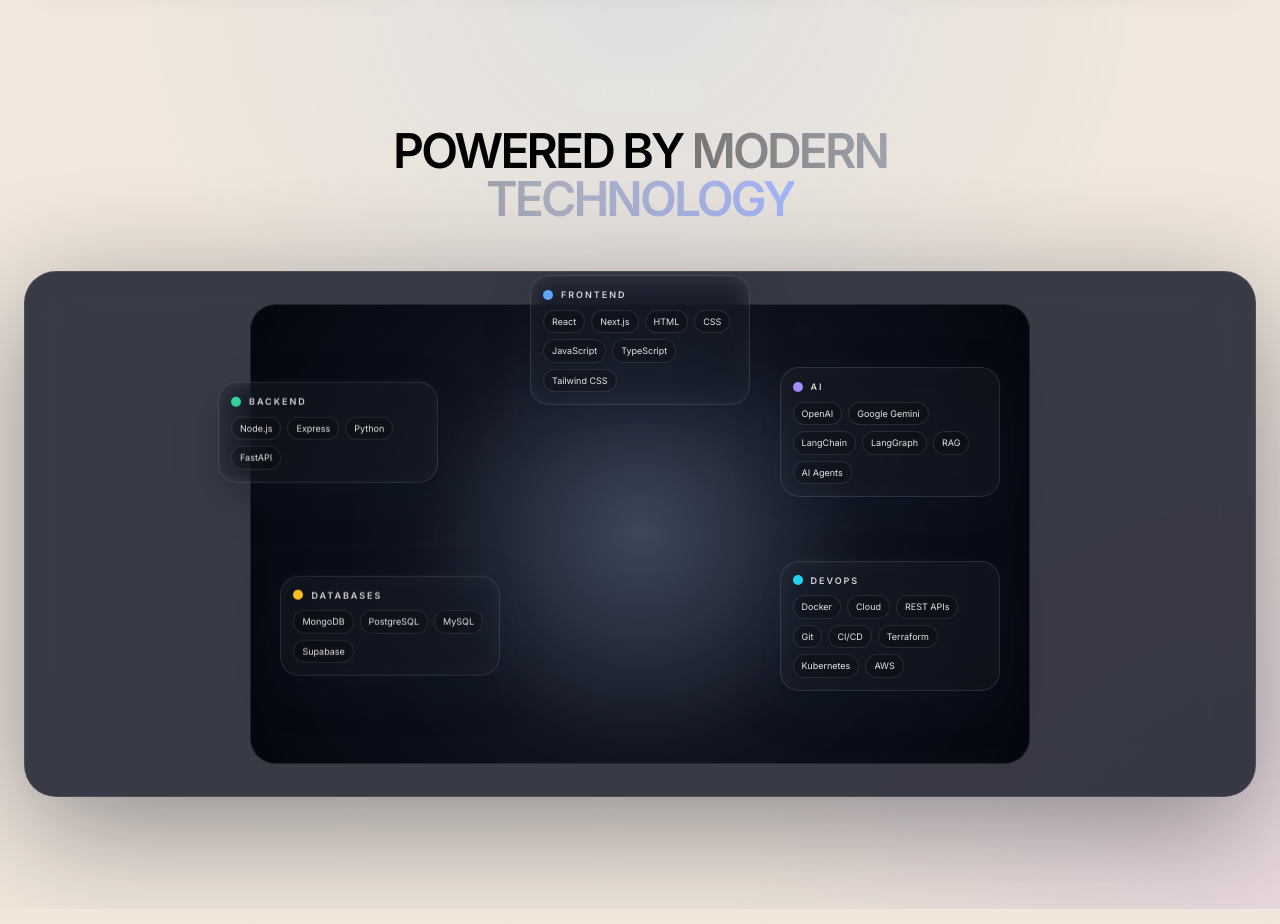
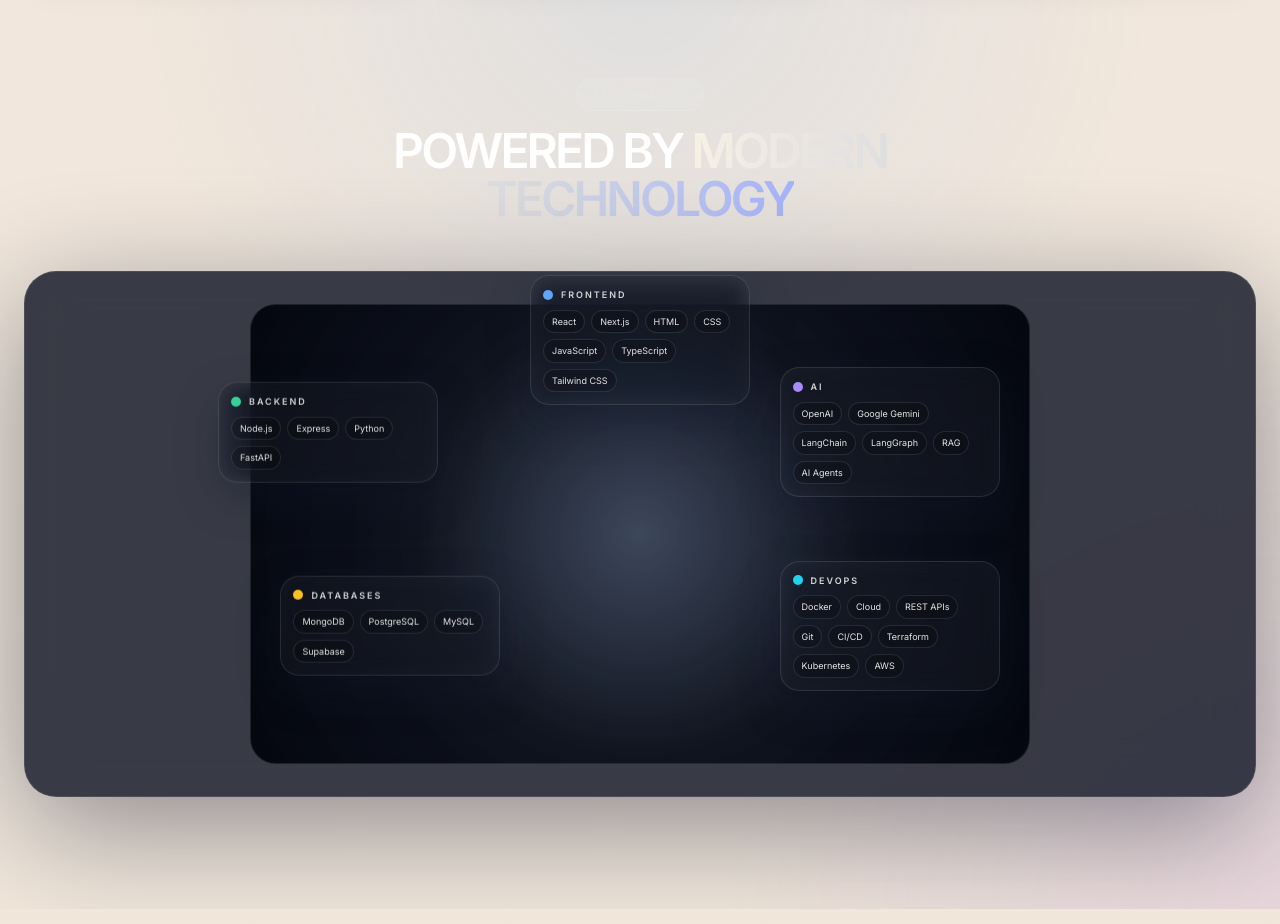
Before and after one commit to vaseenalabs-svg/vaseenalabs-website, a Next.js app: page / in a window 1280 px wide. Shown: the part 8000-8924 px from the top of the page. Built offline with nearby package versions, Linux system fonts and the light colour scheme; some icons are missing.

Commit message:
Made some ui improvement

```diff
--- a/src/components/sections/TechnologySection.tsx
+++ b/src/components/sections/TechnologySection.tsx
@@ -87,9 +87,9 @@
 
           <h2
             id="tech-heading"
-            className="text-3xl font-semibold tracking-[-0.06em] text-black md:text-5xl"
+            className="text-3xl font-semibold tracking-[-0.06em] text-white md:text-5xl"
           >
-            POWERED BY <span className="bg-gradient-to-r from-[#777674] via-[#aaafbe] to-[#a5b4fc] bg-clip-text text-transparent">MODERN TECHNOLOGY</span>
+            POWERED BY <span className="bg-gradient-to-r from-[#f7f1e5] via-[#d7d9df] to-[#a5b4fc] bg-clip-text text-transparent">MODERN TECHNOLOGY</span>
           </h2>
         </div>
 
```
